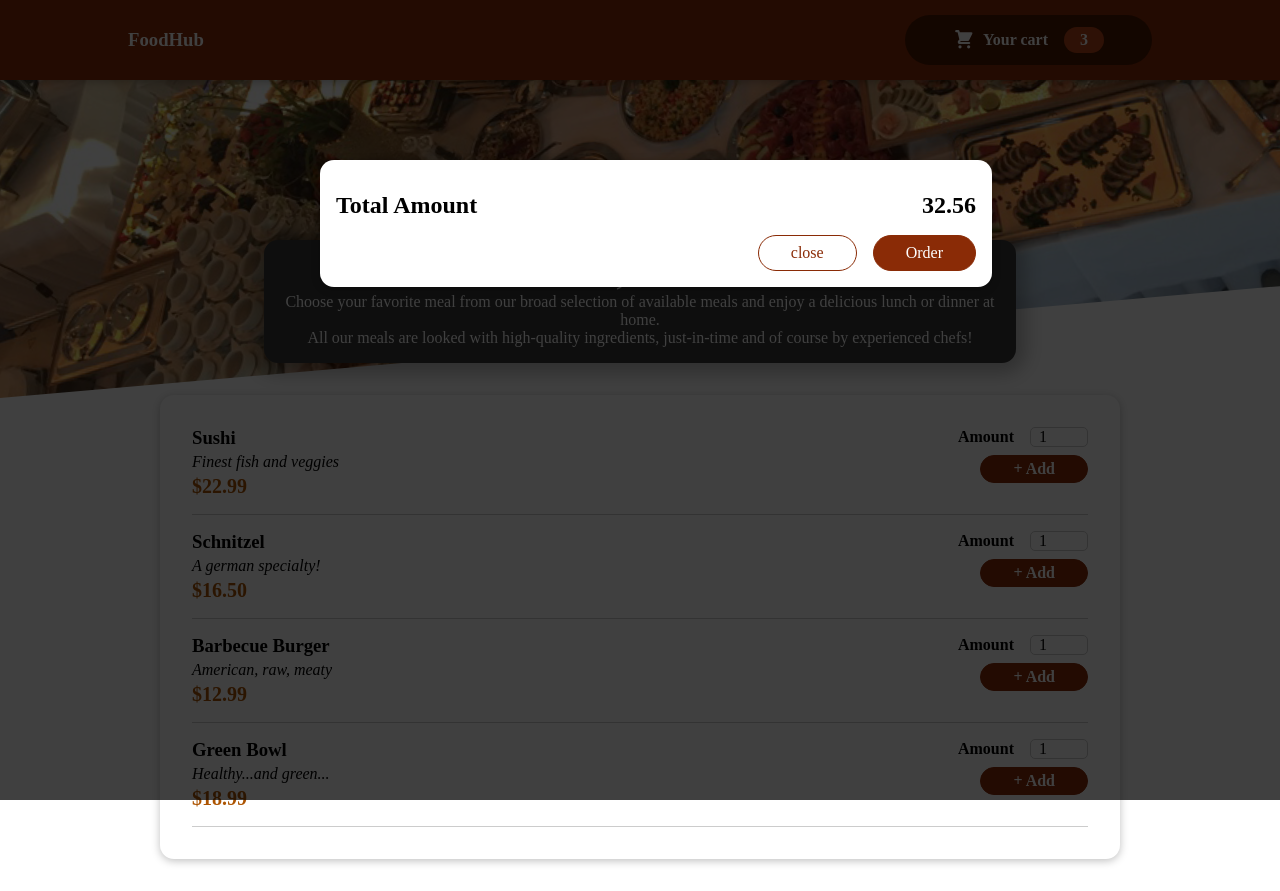
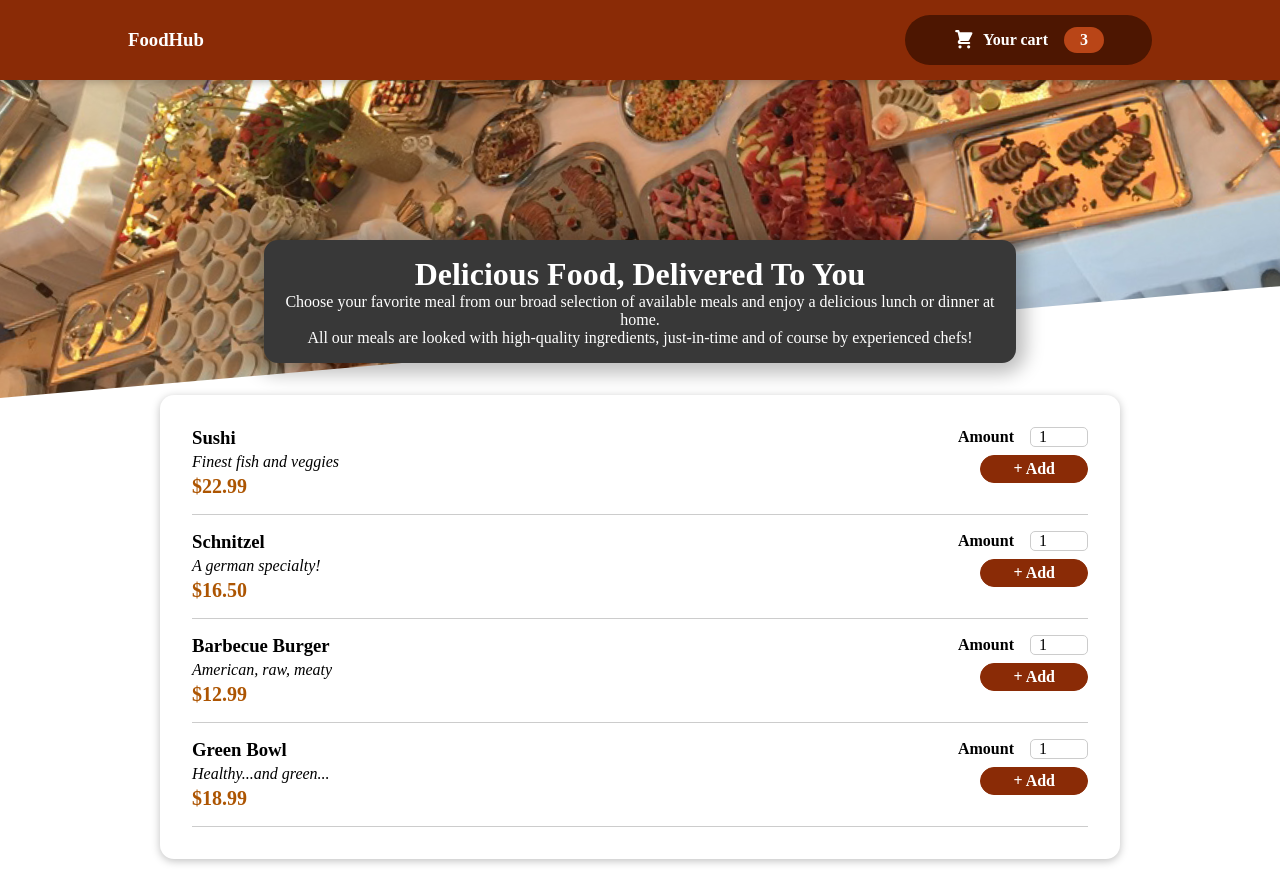
Before and after one commit to adarsh25t/React-food-cart, a React (Create React App) app: page / in a window 1280 px wide. Built offline with nearby package versions, Linux system fonts and the light colour scheme.

Commit message:
show and remove cart section

```diff
--- a/src/App.js
+++ b/src/App.js
@@ -1,13 +1,24 @@
-import { Fragment } from "react";
+import { Fragment, useState } from "react";
 import Cart from "./components/Cart/Cart";
 import Header from "./components/Layout/Header";
 import Meals from "./components/Meals/Meals";
 
 function App() {
+
+  const [cartIsShow,SetcartIsShow] = useState(false);
+
+  const showCartHandler = ()=>{
+    SetcartIsShow(true)
+  }
+
+  const closeCartHandler = ()=>{
+    SetcartIsShow(false);
+  }
+
   return (
     <Fragment>
-      <Cart/>
-      <Header/>
+      {cartIsShow && <Cart closeCart={closeCartHandler}/>}
+      <Header showCart={showCartHandler}/>
       <main>
         <Meals/>
       </main>
--- a/src/components/Cart/Cart.js
+++ b/src/components/Cart/Cart.js
@@ -1,7 +1,7 @@
 import Modal from '../UI/Modal';
 import classes from './Cart.module.css';
 
-const Cart = ()=>{
+const Cart = ({closeCart})=>{
 
    const cartItem = (
        <ul className={classes['cart-items']}>
@@ -11,21 +11,21 @@ const Cart = ()=>{
                amount:2,
                price:12.4
            }].map(item=>{
-               <li>{item.name}</li>
+               return(<li>{item.name}</li>)
            })
            }
        </ul>
    )
 
     return(
-        <Modal>
+        <Modal closeCart={closeCart}>
             {cartItem}
             <div className={classes.total}>
                 <span>Total Amount</span>
                 <span>32.56</span>
             </div>
             <div className={classes.actions}>
-                <button className={classes['button--alt']}>close</button>
+                <button className={classes['button--alt']} onClick={closeCart}>close</button>
                 <button className={classes.button}>Order</button>
             </div>
         </Modal>
--- a/src/components/Layout/Header.js
+++ b/src/components/Layout/Header.js
@@ -3,12 +3,12 @@ import HeaderImg from "../../assets/meals.jpg";
 import classes from './Header.module.css';
 import HeaderCartButton from "./HeaderCartButton";
 
-const Header = ()=>{
+const Header = ({showCart})=>{
     return(
         <Fragment>
             <header className={classes.header}>
                 <h3>FoodHub</h3>
-                <HeaderCartButton/>
+                <HeaderCartButton onClick={showCart}/>
             </header>
             <div className={classes['main-image']}>
                 <img src={HeaderImg} alt="" />
--- a/src/components/Layout/HeaderCartButton.js
+++ b/src/components/Layout/HeaderCartButton.js
@@ -1,9 +1,9 @@
 import CartIcon from "../Cart/CartIcon";
 import classes from './HeaderCartButton.module.css';
 
-const HeaderCartButton = ()=>{
+const HeaderCartButton = ({onClick})=>{
     return(
-        <button className={classes.button}>
+        <button className={classes.button} onClick={onClick}>
             <span className={classes.icon}>
                 <CartIcon/>
             </span>
--- a/src/components/UI/Modal.js
+++ b/src/components/UI/Modal.js
@@ -2,25 +2,25 @@ import { Fragment } from "react";
 import ReactDom from "react-dom";
 import classes from './Modal.module.css';
 
-const Backdrop = ()=>{
-    return <div className={classes.backdrop}></div>
+const Backdrop = ({closeCart})=>{
+    return <div className={classes.backdrop} onClick={closeCart}></div>
 }
 
-const ModalOverlay = (props)=>{
+const ModalOverlay = ({children})=>{
     return(
         <div className={classes.modal}>
-            <div className={classes.content}>{props.children}</div>
+            <div className={classes.content}>{children}</div>
         </div>
     )
 }
 
 const portalElement = document.getElementById('overlays');
 
-const Modal = (props)=>{
+const Modal = ({children,closeCart})=>{
     return(
         <Fragment>
-            {ReactDom.createPortal(<Backdrop/>,portalElement)}
-            {ReactDom.createPortal(<ModalOverlay>{props.children}</ModalOverlay>,portalElement)}
+            {ReactDom.createPortal(<Backdrop closeCart={closeCart}/>,portalElement)}
+            {ReactDom.createPortal(<ModalOverlay>{children}</ModalOverlay>,portalElement)}
         </Fragment>
     )
 }
```
